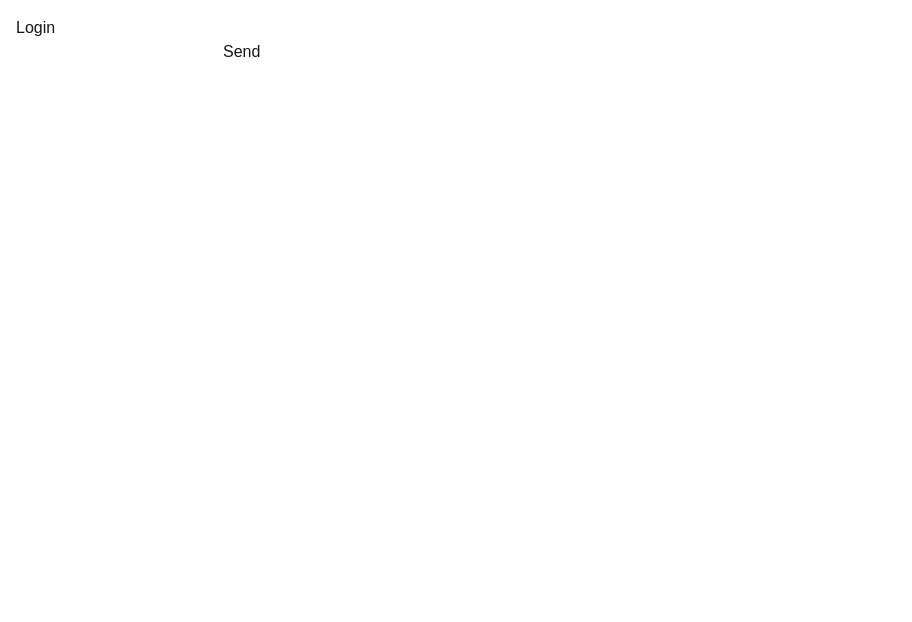
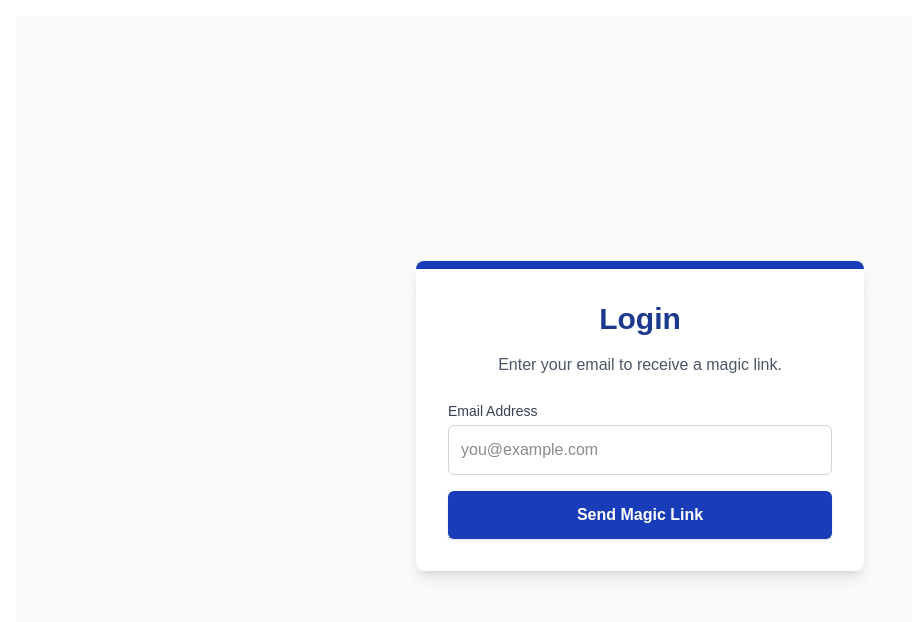
Before and after one commit to fatima-saleem390/Nexium_Fatima_finalProject, a Next.js app: page /login in a window 1280 px wide. Shown: the top 622 px of the page, without its empty margins (0-912 px from the left). Built offline with nearby package versions, Linux system fonts and the light colour scheme.

Commit message:
✅ Final

```diff
--- a/app/login/page.tsx
+++ b/app/login/page.tsx
@@ -1,56 +1,134 @@
 'use client'
 
-import { useEffect, useState } from 'react'
+import { useState, useEffect } from 'react'
 import { supabase } from '@/lib/supabaseClient'
 import { useRouter } from 'next/navigation'
 
 export default function LoginPage() {
   const [email, setEmail] = useState('')
   const [message, setMessage] = useState('')
+  const [loading, setLoading] = useState(false)
   const router = useRouter()
 
   useEffect(() => {
-    const checkSession = async () => {
-      const { data: { session } } = await supabase.auth.getSession()
-      console.log('[checkSession]', session)
-      if (session) {
-        router.push('/')
+    const handleMagicLink = async () => {
+      if (typeof window !== 'undefined' && window.location.hash) {
+        console.log('🔍 [handleMagicLink] Checking URL hash...')
+        const hash = window.location.hash.substring(1)
+        const params = new URLSearchParams(hash)
+        const access_token = params.get('access_token')
+        const refresh_token = params.get('refresh_token')
+
+        if (access_token && refresh_token) {
+          console.log('✅ [handleMagicLink] Found tokens, setting session...')
+          const { data, error } = await supabase.auth.setSession({
+            access_token,
+            refresh_token,
+          })
+          if (error) {
+            console.error('❌ [handleMagicLink] Error setting session:', error)
+          } else {
+            console.log('✅ [handleMagicLink] Session set:', data)
+            router.push('/') // redirect to main page
+          }
+        } else {
+          console.log('❌ [handleMagicLink] No tokens found in URL hash.')
+        }
       }
     }
 
-    checkSession()
+    const checkSession = async () => {
+      const { data: { session }, error } = await supabase.auth.getSession()
+      console.log('✅ [checkSession] Supabase session:', session)
+      if (error) console.error('❌ [checkSession] Error:', error)
+
+      if (session) {
+        console.log('✅ [checkSession] Session found — redirecting to /')
+        router.push('/')
+      } else {
+        console.log('❌ [checkSession] No session — staying on login')
+      }
+    }
+
+    handleMagicLink().then(checkSession)
 
     const { data: { subscription } } = supabase.auth.onAuthStateChange((event, session) => {
-      console.log('[onAuthStateChange]', event, session)
+      console.log(`🌀 [onAuthStateChange] Event: ${event}`)
+      console.log('🌀 [onAuthStateChange] Session:', session)
       if (session) {
+        console.log('✅ [onAuthStateChange] Session found — redirecting to /')
         router.push('/')
+      } else {
+        console.log('❌ [onAuthStateChange] No session on auth change')
       }
     })
 
     return () => {
       subscription.unsubscribe()
+      console.log('🔌 [onAuthStateChange] Subscription cleaned up')
     }
   }, [router])
 
   const handleLogin = async (e: React.FormEvent) => {
     e.preventDefault()
+    setLoading(true)
+    console.log('📧 [handleLogin] Sending magic link to:', email)
+
     const { error } = await supabase.auth.signInWithOtp({ email })
+
     if (error) {
-      console.error(error)
-      setMessage('❌ Error sending magic link.')
+      console.error('❌ [handleLogin] Error:', error)
+      setMessage('❌ Something went wrong, please try again.')
     } else {
+      console.log('✅ [handleLogin] Magic link sent!')
       setMessage('✅ Check your email for the magic link!')
     }
+
+    setLoading(false)
   }
 
   return (
-    <div>
-      <h1>Login</h1>
-      <form onSubmit={handleLogin}>
-        <input value={email} onChange={(e) => setEmail(e.target.value)} />
-        <button>Send</button>
-      </form>
-      <p>{message}</p>
-    </div>
+    <main className="min-h-screen flex items-center justify-center bg-gray-50 p-4">
+      <div className="w-full max-w-md bg-white rounded-lg shadow-lg p-8 border-t-8 border-blue-800">
+        <h1 className="text-3xl font-bold text-center text-blue-900 mb-4">
+          Login
+        </h1>
+        <p className="text-center text-gray-600 mb-6">
+          Enter your email to receive a magic link.
+        </p>
+
+        <form onSubmit={handleLogin} className="space-y-4">
+          <div>
+            <label className="block text-sm font-medium text-gray-700 mb-1">
+              Email Address
+            </label>
+            <input
+              type="email"
+              required
+              placeholder="you@example.com"
+              value={email}
+              onChange={(e) => setEmail(e.target.value)}
+              className="w-full border border-gray-300 rounded-md p-3 focus:outline-none focus:ring-2 focus:ring-blue-700"
+            />
+          </div>
+
+          <button
+            type="submit"
+            disabled={loading}
+            className={`w-full bg-blue-800 hover:bg-blue-900 text-white font-semibold py-3 rounded-md shadow ${
+              loading ? 'opacity-50 cursor-not-allowed' : ''
+            }`}
+          >
+            {loading ? 'Sending...' : 'Send Magic Link'}
+          </button>
+        </form>
+
+        {message && (
+          <p className="mt-4 text-center text-sm text-blue-800 font-medium">
+            {message}
+          </p>
+        )}
+      </div>
+    </main>
   )
 }
```
